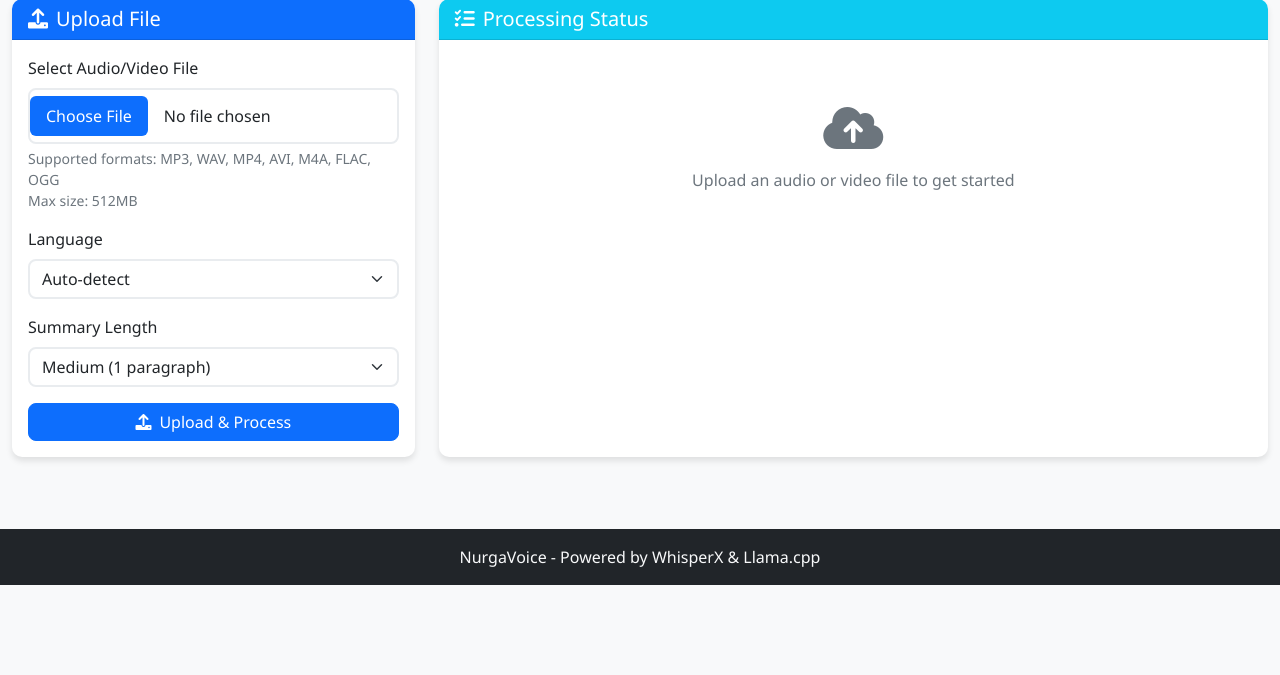
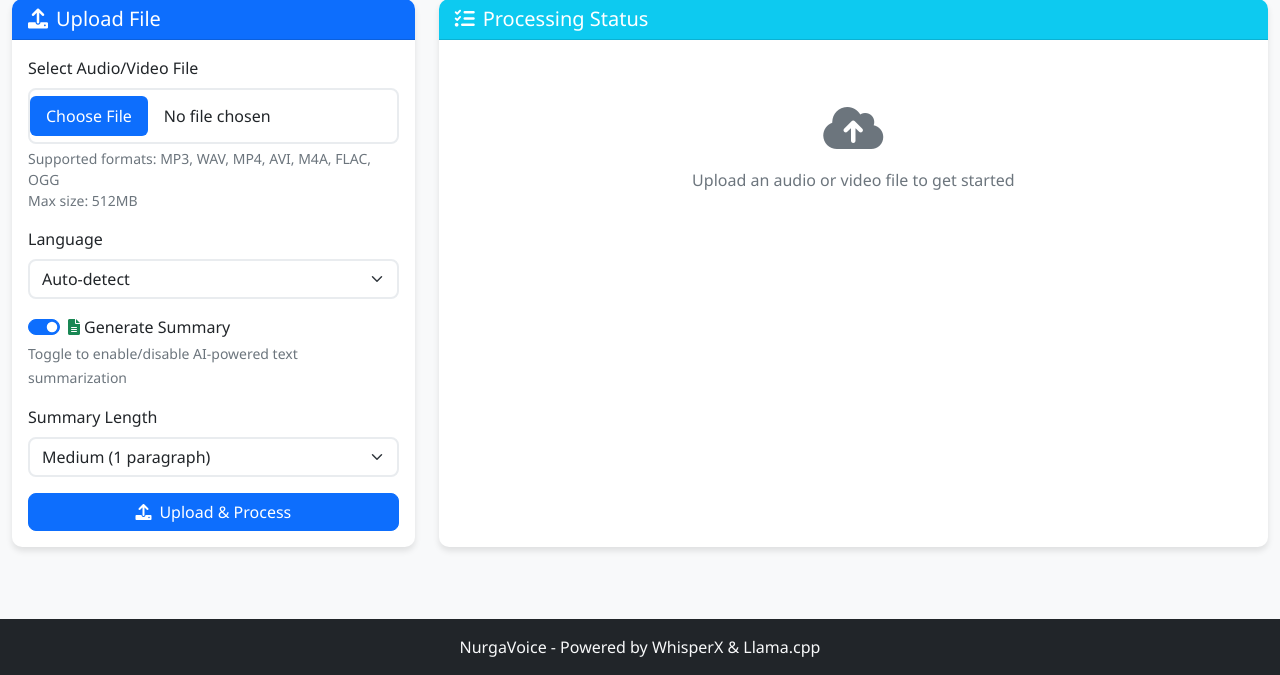
Before and after one commit to nurgalive/nurgavoice, a FastAPI app: page / in a window 1280 px wide. Shown: the part 302-977 px from the top of the page. Before the commit the page ends 887 px from the top, so only its background shows below. Run offline with FastAPI, Linux system fonts and the light colour scheme; some libraries are stand-ins or nearby versions.

Commit message:
Add summary generation toggle and related UI enhancements; update transcription task to conditionally generate summaries

```diff
--- a/main.py
+++ b/main.py
@@ -246,10 +246,14 @@ async def upload_file(
     request: Request,
     file: UploadFile = File(...),
     language: str = Form("auto"),
-    summary_length: str = Form("medium")
+    summary_length: str = Form("medium"),
+    enable_summary: str = Form("true")
 ):
     """Upload file and start transcription task"""
     validate_file(file)
+
+    # Convert string to boolean
+    enable_summary_bool = enable_summary.lower() in ('true', '1', 'yes', 'on')
 
     # Generate unique task ID
     task_id = str(uuid.uuid4())
@@ -263,7 +267,7 @@ async def upload_file(
             await f.write(content)
 
         # Start transcription task
-        task = transcribe_and_summarize.delay(file_path, language, summary_length)
+        task = transcribe_and_summarize.delay(file_path, language, summary_length, enable_summary_bool)
 
         return {
             "task_id": task.id,
@@ -289,7 +293,8 @@ async def upload_info():
         "expected_fields": {
             "file": "Audio/video file to transcribe",
             "language": "Language code (optional, default: 'auto')",
-            "summary_length": "Summary length (optional, default: 'medium')"
+            "summary_length": "Summary length (optional, default: 'medium')",
+            "enable_summary": "Enable AI summarization (optional, default: true)"
         },
         "supported_formats": list(Config.ALLOWED_EXTENSIONS),
         "max_file_size_mb": Config.MAX_FILE_SIZE // (1024*1024),
@@ -375,12 +380,20 @@ async def download_result(task_id: str, format: str):
         # Create TXT file
         content = f"TRANSCRIPTION\n{'='*50}\n\n"
         content += data['transcription']['text'] + "\n\n"
-        content += f"SUMMARY\n{'='*50}\n\n"
-        content += data['summary'] + "\n\n"
+
+        # Only include summary if it was enabled
+        if data['metadata'].get('summary_enabled', True):
+            content += f"SUMMARY\n{'='*50}\n\n"
+            content += data['summary'] + "\n\n"
+
         content += f"METADATA\n{'='*50}\n\n"
         content += f"File: {data['metadata']['file_name']}\n"
         content += f"Language: {data['metadata']['language']}\n"
-        content += f"Summary Length: {data['metadata']['summary_length']}\n"
+
+        if data['metadata'].get('summary_enabled', True):
+            content += f"Summary Length: {data['metadata']['summary_length']}\n"
+        else:
+            content += "Summary: Disabled\n"
 
         if data['metadata'].get('duration'):
             content += f"Duration: {data['metadata']['duration']:.2f} seconds\n"
@@ -423,19 +436,24 @@ async def download_result(task_id: str, format: str):
         story.append(Paragraph("Metadata", custom_styles['Heading1']))
         story.append(Paragraph(f"<b>File:</b> {data['metadata']['file_name']}", custom_styles['Normal']))
         story.append(Paragraph(f"<b>Language:</b> {data['metadata']['language']}", custom_styles['Normal']))
-        story.append(Paragraph(f"<b>Summary Length:</b> {data['metadata']['summary_length']}", custom_styles['Normal']))
+
+        if data['metadata'].get('summary_enabled', True):
+            story.append(Paragraph(f"<b>Summary Length:</b> {data['metadata']['summary_length']}", custom_styles['Normal']))
+        else:
+            story.append(Paragraph("<b>Summary:</b> Disabled", custom_styles['Normal']))
 
         if data['metadata'].get('duration'):
             story.append(Paragraph(f"<b>Duration:</b> {data['metadata']['duration']:.2f} seconds", custom_styles['Normal']))
 
         story.append(Spacer(1, 12))
 
-        # Summary
-        story.append(Paragraph("Summary", custom_styles['Heading1']))
-        # Escape HTML characters and handle Unicode text properly
-        summary_text = data['summary'].replace('&', '&amp;').replace('<', '&lt;').replace('>', '&gt;')
-        story.append(Paragraph(summary_text, custom_styles['Normal']))
-        story.append(Spacer(1, 12))
+        # Summary (conditional)
+        if data['metadata'].get('summary_enabled', True):
+            story.append(Paragraph("Summary", custom_styles['Heading1']))
+            # Escape HTML characters and handle Unicode text properly
+            summary_text = data['summary'].replace('&', '&amp;').replace('<', '&lt;').replace('>', '&gt;')
+            story.append(Paragraph(summary_text, custom_styles['Normal']))
+            story.append(Spacer(1, 12))
 
         # Transcription
         story.append(Paragraph("Full Transcription", custom_styles['Heading1']))
--- a/static/css/style.css
+++ b/static/css/style.css
@@ -246,3 +246,37 @@ footer {
 #timestampContent::-webkit-scrollbar-thumb:hover {
     background: #a8a8a8;
 }
+
+/* Summary toggle styling */
+.form-check-input:focus {
+    box-shadow: 0 0 0 0.2rem rgba(0, 123, 255, 0.25);
+}
+
+.form-check-label {
+    font-weight: 500;
+    cursor: pointer;
+}
+
+.form-check-label i {
+    color: #0d6efd;
+}
+
+.form-check-input:checked + .form-check-label i {
+    color: #198754;
+}
+
+/* Smooth transition for summary options */
+#summaryOptionsDiv {
+    transition: opacity 0.3s ease-in-out;
+    opacity: 1;
+}
+
+/* Style for disabled summary content */
+.summary-disabled {
+    font-style: italic;
+    color: #6c757d;
+    background-color: #f8f9fa;
+    border: 1px dashed #dee2e6;
+    padding: 1rem;
+    border-radius: 8px;
+}
--- a/static/js/app.js
+++ b/static/js/app.js
@@ -45,6 +45,10 @@ class NurgaVoiceApp {
         // Error elements
         this.errorSection = document.getElementById('errorSection');
         this.errorMessage = document.getElementById('errorMessage');
+
+        // Summary toggle elements
+        this.enableSummary = document.getElementById('enableSummary');
+        this.summaryOptionsDiv = document.getElementById('summaryOptionsDiv');
     }
 
     bindEvents() {
@@ -52,6 +56,7 @@ class NurgaVoiceApp {
         this.downloadTxt.addEventListener('click', () => this.downloadFile('txt'));
         this.downloadPdf.addEventListener('click', () => this.downloadFile('pdf'));
         this.fileInput.addEventListener('change', (e) => this.handleFileSelect(e));
+        this.enableSummary.addEventListener('change', (e) => this.handleSummaryToggle(e));
     }
 
     handleFileSelect(event) {
@@ -79,6 +84,26 @@ class NurgaVoiceApp {
         }
     }
 
+    handleSummaryToggle(event) {
+        const summaryEnabled = event.target.checked;
+
+        // Show/hide summary length options with smooth transition
+        if (summaryEnabled) {
+            this.summaryOptionsDiv.style.display = 'block';
+            this.summaryOptionsDiv.style.opacity = '0';
+            setTimeout(() => {
+                this.summaryOptionsDiv.style.opacity = '1';
+            }, 10);
+        } else {
+            this.summaryOptionsDiv.style.opacity = '0';
+            setTimeout(() => {
+                this.summaryOptionsDiv.style.display = 'none';
+            }, 300);
+        }
+
+        console.log('Summary generation:', summaryEnabled ? 'enabled' : 'disabled');
+    }
+
     async handleUpload(event) {
         event.preventDefault();
 
@@ -88,6 +113,12 @@ class NurgaVoiceApp {
 
         const formData = new FormData(this.uploadForm);
         const file = formData.get('file');
+
+        // Explicitly handle checkbox value (unchecked checkboxes are not included in FormData)
+        const enableSummaryChecked = this.enableSummary.checked;
+        formData.set('enable_summary', enableSummaryChecked.toString());
+
+        console.log('Summary enabled:', enableSummaryChecked);
 
         if (!file || file.size === 0) {
             this.showError('Please select a file to upload.');
@@ -413,8 +444,10 @@ class NurgaVoiceApp {
         // Show results section
         this.resultsSection.style.display = 'block';
 
-        // Display summary with fallback
-        if (result && result.summary) {
+        // Display summary with fallback and handle disabled summary
+        if (result && result.metadata && result.metadata.summary_enabled === false) {
+            this.summaryContent.innerHTML = '<div class="summary-disabled"><i class="fas fa-info-circle me-2"></i>Summary generation was disabled for this transcription.</div>';
+        } else if (result && result.summary) {
             this.summaryContent.textContent = result.summary;
         } else {
             this.summaryContent.textContent = 'No summary available';
@@ -473,7 +506,28 @@ class NurgaVoiceApp {
             `;
         }
 
-        if (metadata.summary_length) {
+        if (metadata.summary_enabled !== undefined) {
+            if (metadata.summary_enabled && metadata.summary_length) {
+                metadataHtml += `
+                    <div class="col-md-3 mb-2">
+                        <div class="metadata-item">
+                            <div class="metadata-label">Summary Length</div>
+                            <div>${metadata.summary_length}</div>
+                        </div>
+                    </div>
+                `;
+            } else if (!metadata.summary_enabled) {
+                metadataHtml += `
+                    <div class="col-md-3 mb-2">
+                        <div class="metadata-item">
+                            <div class="metadata-label">Summary</div>
+                            <div class="text-muted">Disabled</div>
+                        </div>
+                    </div>
+                `;
+            }
+        } else if (metadata.summary_length) {
+            // Fallback for older results without summary_enabled field
             metadataHtml += `
                 <div class="col-md-3 mb-2">
                     <div class="metadata-item">
--- a/templates/index.html
+++ b/templates/index.html
@@ -97,6 +97,16 @@
                             </div>
 
                             <div class="mb-3">
+                                <div class="form-check form-switch">
+                                    <input class="form-check-input" type="checkbox" id="enableSummary" name="enable_summary" checked>
+                                    <label class="form-check-label" for="enableSummary">
+                                        <i class="fas fa-file-alt me-1"></i>Generate Summary
+                                    </label>
+                                </div>
+                                <small class="form-text text-muted">Toggle to enable/disable AI-powered text summarization</small>
+                            </div>
+
+                            <div class="mb-3" id="summaryOptionsDiv">
                                 <label for="summaryLengthSelect" class="form-label">Summary Length</label>
                                 <select class="form-select" id="summaryLengthSelect" name="summary_length">
                                     {% for code, name in summary_lengths.items() %}
```
Also changed, not shown: tasks.py (+13 -6 lines).
